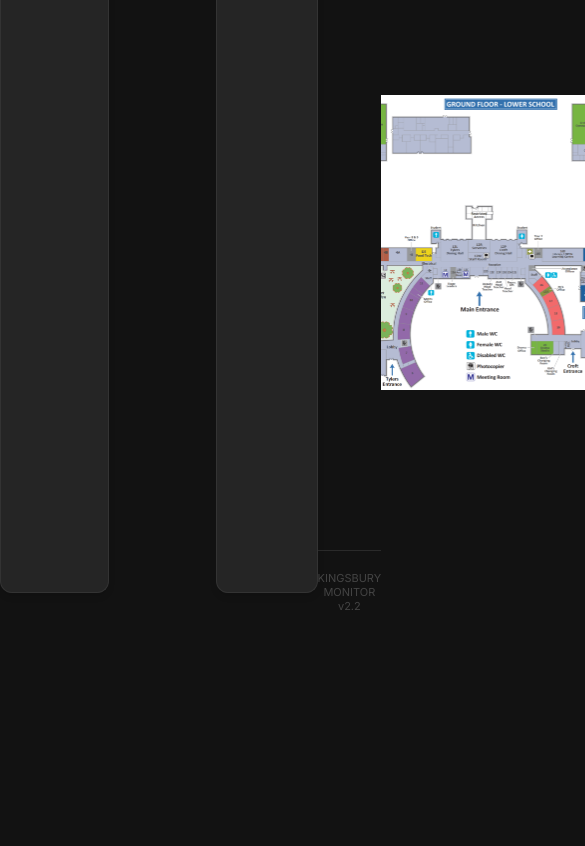
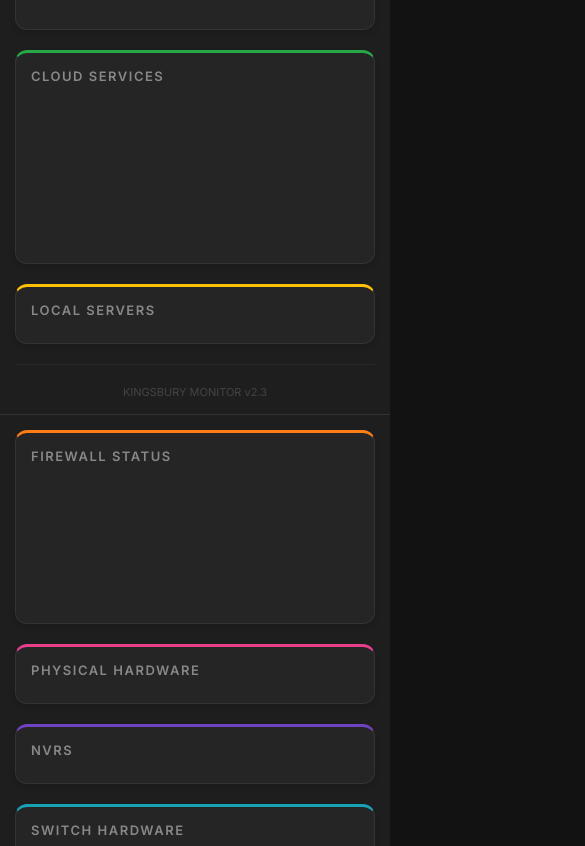
Before and after one commit to gileswendes-glitch/monitor, a website: page public/index.html in a window 390 px wide. Shown: the part 231-1077 px from the top of the page, 585 px wide, since content can reach past the window. Before the commit the page ends 844 px from the top, so only its background shows below. Drawn offline with nearby package versions, Linux system fonts and the light colour scheme; no server answers.

Commit message:
Update index.html

```diff
--- a/public/index.html
+++ b/public/index.html
@@ -5,36 +5,49 @@
     <link rel="stylesheet" href="https://unpkg.com/leaflet/dist/leaflet.css" />
     <link href="https://fonts.googleapis.com/css2?family=Inter:wght@300;400;600&display=swap" rel="stylesheet">
     <style>
+        /* --- CORE LAYOUT --- */
         body { margin: 0; background: #121212; display: flex; font-family: 'Inter', 'Segoe UI', sans-serif; overflow: hidden; height: 100vh; color: #e0e0e0; }
+
         .sidebar { width: 320px; background: #1e1e1e; display: flex; flex-direction: column; padding: 25px; box-shadow: 0 0 30px rgba(0,0,0,0.5); z-index: 2000; }
         #sidebar-left { border-right: 1px solid #333; }
         #sidebar-right { border-left: 1px solid #333; }
+        #main-content { flex-grow: 1; display: flex; flex-direction: column; background: #000; }
 
+        /* --- CARDS & PANELS --- */
         .card { background: #252525; padding: 15px; border-radius: 12px; margin-bottom: 20px; border: 1px solid #333; position: relative; box-shadow: 0 4px 6px rgba(0,0,0,0.1); display: flex; flex-direction: column; }
-        .card-speed { border-top: 3px solid #4db8ff; }
-        .card-cloud { border-top: 3px solid #28a745; height: 150px; }
-        .card-local { border-top: 3px solid #ffc107; flex-grow: 1; min-height: 0; }
-        .card-firewall { border-top: 3px solid #fd7e14; min-height: 160px; }
-        .card-hardware { border-top: 3px solid #e83e8c; height: auto; }
-        .card-nvr { border-top: 3px solid #6f42c1; height: auto; }
-        .card-switch { border-top: 3px solid #17a2b8; flex: 1; min-height: 0; }
-        .card-printer { border-top: 3px solid #0d6efd; flex: 1; min-height: 0; }
 
+        /* LEFT SIDEBAR STACKING FIX */
+        .card-speed { border-top: 3px solid #4db8ff; flex: 0 0 auto; } /* Auto height (fit content) */
+        .card-cloud { border-top: 3px solid #28a745; flex: 0 0 auto; height: 180px; } /* Fixed height */
+        .card-local { border-top: 3px solid #ffc107; flex: 1; min-height: 0; } /* Fills remaining space */
+
+        /* RIGHT SIDEBAR STACKING */
+        .card-firewall { border-top: 3px solid #fd7e14; min-height: 160px; flex: 0 0 auto; }
+        .card-hardware { border-top: 3px solid #e83e8c; flex: 0 0 auto; }
+        .card-nvr { border-top: 3px solid #6f42c1; flex: 0 0 auto; }
+        .card-switch { border-top: 3px solid #17a2b8; flex: 1; min-height: 0; } /* Share bottom space */
+        .card-printer { border-top: 3px solid #0d6efd; flex: 1; min-height: 0; } /* Share bottom space */
+
+        /* TEXT & STATS */
         .card h2 { margin: 0 0 10px 0; font-size: 13px; color: #888; text-transform: uppercase; letter-spacing: 1.5px; font-weight: 600; }
         .big-stat { font-size: 56px; font-weight: 300; color: #fff; letter-spacing: -2px; line-height: 1; }
         .unit { font-size: 13px; color: #666; font-weight: 500; margin-top: 5px; display: block; }
 
+        /* SCROLLABLE LISTS */
         .list-window { overflow-y: auto; flex-grow: 1; padding-right: 5px; }
         .list-window::-webkit-scrollbar { width: 4px; }
         .list-window::-webkit-scrollbar-thumb { background: #444; border-radius: 2px; }
 
+        /* LIST ITEMS */
         .service-item { display: flex; justify-content: space-between; align-items: center; padding: 6px 0; border-bottom: 1px solid #333; font-size: 13px; color: #ccc; }
 
+        /* DOTS */
         .status-dot { width: 10px; height: 10px; border-radius: 50%; }
         .online { background: #00d26a; box-shadow: 0 0 8px rgba(0, 210, 106, 0.4); }
         .amber { background: #ffc107; box-shadow: 0 0 8px rgba(255, 193, 7, 0.6); animation: pulse-amber 2s infinite; }
         .offline { background: #f8312f; box-shadow: 0 0 10px rgba(248, 49, 47, 0.6); animation: flash-red 0.8s infinite alternate; }
 
+        /* FIREWALL SPECIFIC */
         .fw-row { display: flex; justify-content: space-between; margin-bottom: 8px; font-size: 13px; border-bottom: 1px solid #333; padding-bottom: 4px; }
         .fw-label { color: #888; }
         .fw-val { color: #fff; font-weight: 600; text-align: right; }
@@ -43,10 +56,9 @@
         @keyframes pulse-amber { 0% { opacity: 1; } 50% { opacity: 0.6; } 100% { opacity: 1; } }
         @keyframes flash-red { from { opacity: 1; box-shadow: 0 0 10px rgba(248, 49, 47, 0.8); } to { opacity: 0.3; box-shadow: 0 0 2px rgba(248, 49, 47, 0.2); } }
 
-        #main-content { flex-grow: 1; display: flex; flex-direction: column; background: #000; }
-        .page-header { background: rgba(30, 30, 30, 0.9); backdrop-filter: blur(10px); color: #fff; padding: 15px 30px; border-bottom: 1px solid #333; display: flex; justify-content: space-between; align-items: center; z-index: 10; font-size: 20px; }
+        /* HEADER & MAP */
+        .page-header { background: rgba(30, 30, 30, 0.9); backdrop-filter: blur(10px); color: #fff; padding: 15px 30px; border-bottom: 1px solid #333; display: flex; justify-content: space-between; align-items: center; z-index: 10; font-size: 20px; flex-shrink: 0; }
 
-        /* NEW BADGE STYLES */
         .badge { font-size: 11px; font-weight: bold; padding: 5px 10px; border-radius: 4px; text-transform: uppercase; letter-spacing: 1px; margin-right: 15px; }
         .badge-local { background: rgba(0, 210, 106, 0.15); color: #00d26a; border: 1px solid #00d26a; }
         .badge-cloud { background: rgba(253, 126, 20, 0.15); color: #fd7e14; border: 1px solid #fd7e14; }
@@ -55,10 +67,43 @@
         #map { height: 100%; width: 100%; background: #121212; }
         #map-title { position: absolute; top: 20px; right: 20px; background: rgba(20, 20, 20, 0.85); color: #e0e0e0; padding: 8px 20px; border-radius: 6px; z-index: 1000; backdrop-filter: blur(5px); border: 1px solid #444; }
         .version-footer { margin-top: auto; text-align: center; font-size: 11px; color: #444; padding-top: 20px; border-top: 1px solid #2a2a2a; }
+
+        /* --- MOBILE RESPONSIVE TWEAKS --- */
+        @media screen and (max-width: 900px) {
+            body {
+                flex-direction: column; /* Stack vertically */
+                overflow-y: auto;       /* Allow page scrolling */
+                height: auto;           /* Remove fixed height */
+            }
+            .sidebar {
+                width: 100%;            /* Full width */
+                height: auto;           /* Fit content */
+                box-shadow: none;
+                padding: 15px;
+                box-sizing: border-box; /* Prevent padding overflow */
+                order: 2;               /* Move below header */
+            }
+            #sidebar-left { border-right: none; border-bottom: 1px solid #333; }
+            #sidebar-right { border-left: none; }
+
+            #main-content {
+                order: 1;               /* Header stays on top */
+                flex-grow: 0;           /* Don't expand */
+            }
+
+            /* HIDE MAP ON MOBILE */
+            #map-wrapper { display: none; }
+            .page-header { position: sticky; top: 0; }
+
+            /* ADJUST CARDS FOR MOBILE SCROLLING */
+            .list-window { max-height: 250px; } /* Prevent lists from being too long */
+            .card-local, .card-switch, .card-printer { flex: none; height: auto; }
+        }
     </style>
 </head>
 <body>
 
+    <div id="sidebar-left" class="sidebar">
         <div class="card card-speed">
             <h2>Internet Health</h2>
             <div style="text-align: center; padding: 15px 0;">
@@ -71,11 +116,13 @@
             <h2>Cloud Services</h2>
             <div id="cloud-window" class="list-window"></div>
         </div>
+
         <div class="card card-local">
             <h2>Local Servers</h2>
             <div id="server-window" class="list-window"></div>
         </div>
-        <div class="version-footer">KINGSBURY MONITOR v2.2</div>
+
+        <div class="version-footer">KINGSBURY MONITOR v2.3</div>
     </div>
 
     <div id="main-content">
@@ -144,10 +191,13 @@
         let currentMapIndex = 0;
 
         function loadMap(index) {
+            // Safety: If map wrapper is hidden (mobile), don't load heavy images
+            if (window.getComputedStyle(document.getElementById('map-wrapper')).display === 'none') return;
+
             const config = maps[index];
             document.getElementById('map-title').innerText = config.name;
-            var img = new Image(); img.src = "/maps/" + config.id; // Added /maps/ prefix just in case, ensure your images are in public/maps/ or public/
-            img.src = config.id; // Revert to root if that's where they are
+            var img = new Image();
+            img.src = config.id;
 
             img.onload = function() {
                 var w = this.width; var h = this.height;
@@ -160,7 +210,6 @@
 
         async function updateDashboard() {
             try {
-                // RELATIVE PATHS FOR HYBRID COMPATIBILITY
                 const res = await fetch('/api/devices');
                 const devices = await res.json();
 
@@ -209,6 +258,8 @@
                 if (firewallHTML) fwContainer.innerHTML = firewallHTML;
                 else fwContainer.innerHTML = '<div style="text-align: center; color: #666; font-size: 13px;">No Firewall Configured</div>';
 
+                // Map Update (Only if visible)
+                if (window.getComputedStyle(document.getElementById('map-wrapper')).display !== 'none') {
                     devicesLayer.clearLayers();
                     devices.forEach(d => {
                         if (d.floor_id === maps[currentMapIndex].id && d.type === 'switch') {
@@ -218,21 +269,18 @@
                             }).addTo(devicesLayer).bindTooltip(d.name, {permanent: false, direction: 'top'});
                         }
                     });
+                }
             } catch (e) { console.log(e); }
 
             try {
-    // RELATIVE PATH FOR SPEED
                 const sRes = await fetch('/api/status');
                 const speed = await sRes.json();
-    // Update the Ping ID instead of Download ID
                 document.getElementById('net-ping').innerText = speed.ping || '--';
-
-    // Optional: Color code it
                 const pVal = parseInt(speed.ping);
                 const pElem = document.getElementById('net-ping');
-    if(pVal < 50) pElem.style.color = '#00d26a'; // Green
-    else if(pVal < 100) pElem.style.color = '#ffc107'; // Orange
-    else pElem.style.color = '#f8312f'; // Red
+                if(pVal < 50) pElem.style.color = '#00d26a';
+                else if(pVal < 100) pElem.style.color = '#ffc107';
+                else pElem.style.color = '#f8312f';
             } catch (e) {}
         }
 
```
Lines whose indentation alone changed are shown as unchanged.
